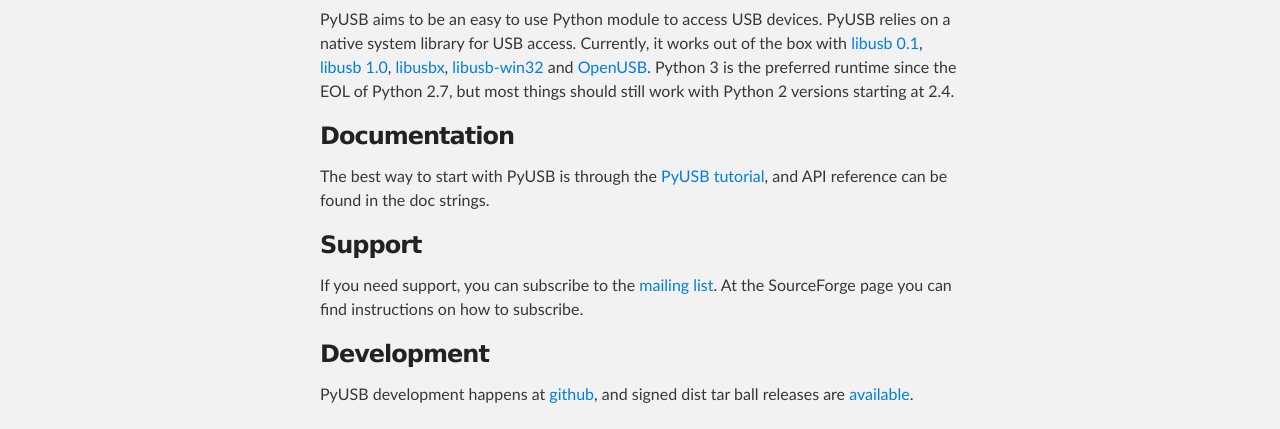
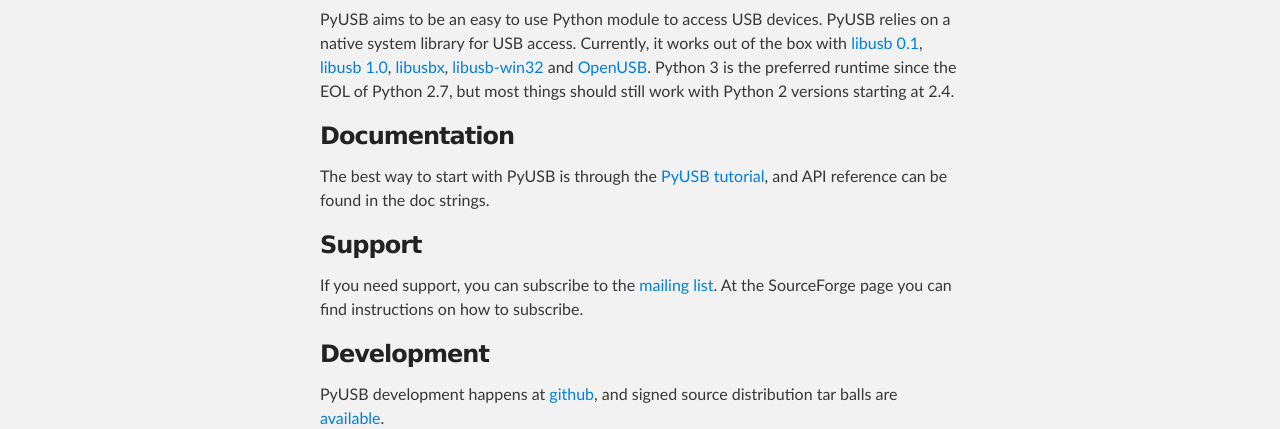
Before and after one commit to pyusb/pyusb, a plain HTML site: page index.html in a window 1280 px wide. Shown: the part 371-800 px from the top of the page. Drawn offline with Linux system fonts and the light colour scheme.

Commit message:
Spell out sdist as source distribution

```diff
--- a/index.html
+++ b/index.html
@@ -60,7 +60,7 @@ SourceForge page you can find instructions on how to subscribe.</p>
 <h3>
 <a name="development" class="anchor" href="#development"><span class="octicon octicon-link"></span></a>Development</h3>
 
-<p>PyUSB development happens at <a href="https://github.com/pyusb/pyusb">github</a>, and signed dist tar ball releases are
+<p>PyUSB development happens at <a href="https://github.com/pyusb/pyusb">github</a>, and signed source distribution tar balls are
 <a href="https://github.com/pyusb/pyusb/releases">available</a>.</p>
 
       </section>
```
